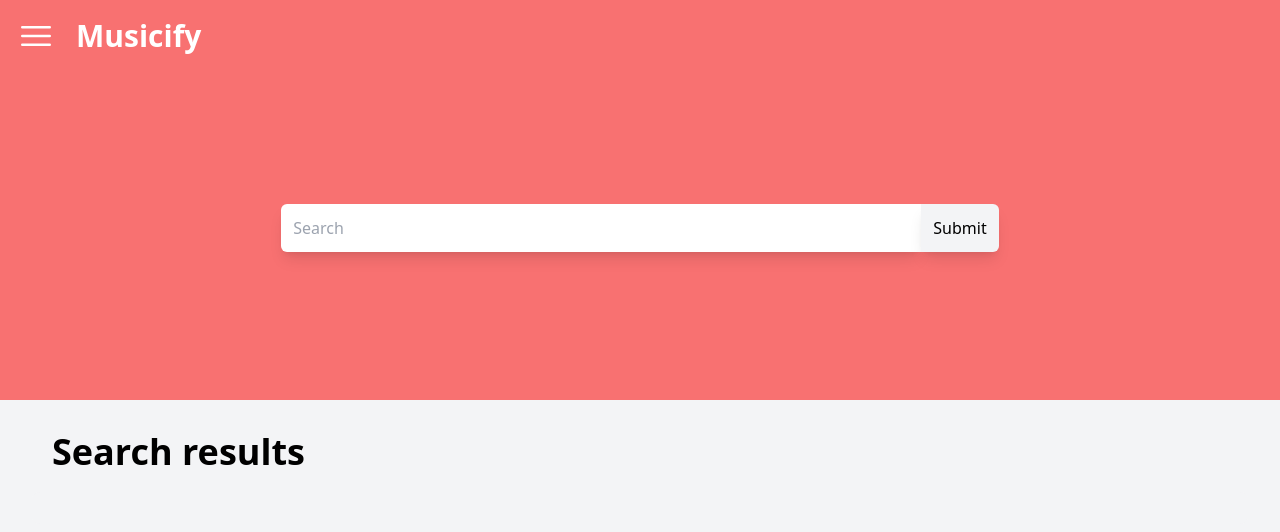
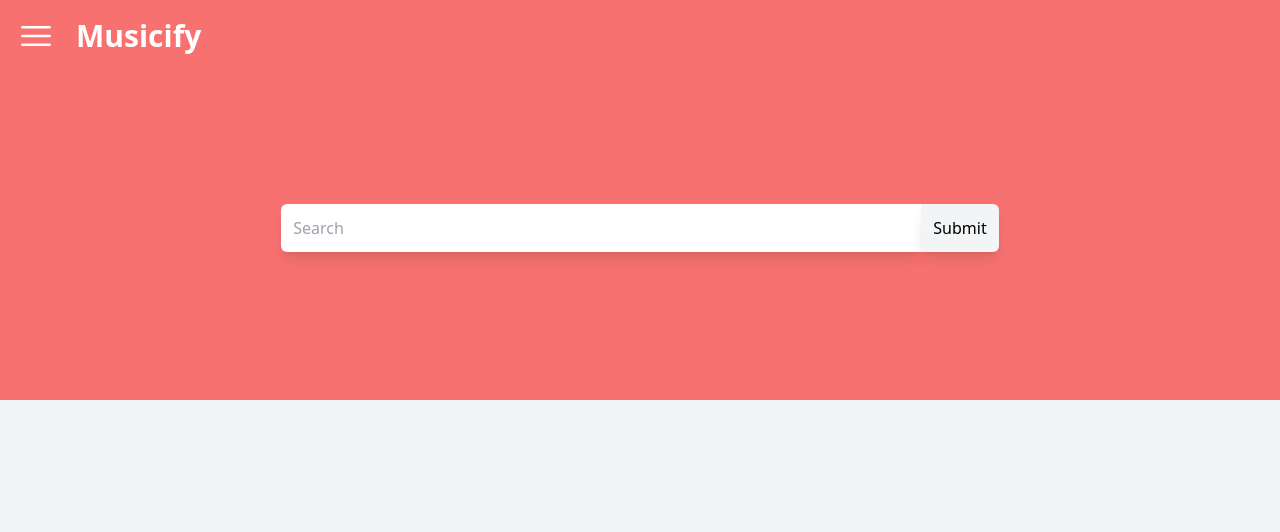
Before and after one commit to prajwal080501/musicify-shazam-api, a Next.js app: page /search in a window 1280 px wide. Shown: the top 532 px of the page. Built offline with nearby package versions, Linux system fonts and the light colour scheme.

Commit message:
added search functionality for songs

```diff
--- a/components/Hero/Hero.jsx
+++ b/components/Hero/Hero.jsx
@@ -1,26 +1,31 @@
 import React, { useState } from 'react'
 import axios from 'axios';
 import Sidebar from '../Sidebar/Sidebar';
-
+import Image from 'next/image';
+import bg from "../../Assets/bg.jpg"
+import Link from "next/link"
 const Hero = ({ isOpen, setIsOpen, handleOpen }) => {
 
     return (
         <>
 
             <div className='w-screen bg-red-400 h-[100vh] top-1/2 flex flex-col justify-items-center'>
-                <div className="flex items-center justify-items-center">
-
+                <div className='relative h-full w-full'>
+                <Image src={bg} layout="fill" className=' blur-sm' objectFit='cover'/>
+                </div>
+                <div className="flex absolute top-0 items-center justify-items-center">
                     <svg onClick={handleOpen} xmlns="http://www.w3.org/2000/svg" fill="none" viewBox="0 0 24 24" strokeWidth={1.5} stroke="currentColor" className="w-10 text-white hover:scale-105 active:scale-95 duration-200 ease cursor-pointer h-full pt-4 ml-4 ">
                         <path strokeLinecap="round" strokeLinejoin="round" d="M3.75 6.75h16.5M3.75 12h16.5m-16.5 5.25h16.5" />
                     </svg>
-
                     <p className='text-3xl pl-5 text-white font-bold pt-4'>Musicify</p>
                     <Sidebar isOpen={isOpen} handleOpen={handleOpen} setIsOpen={setIsOpen} />
                 </div>
 
-                <div className="flex flex-col h-screen items-center justify-center">
+                <div className="flex flex-col absolute top-1/2 h-fit w-screen items-center justify-center">
                     <h2 className='  animate-pulse text-center font-bold text-white text-5xl'>Music wherever you go.</h2>
+                    <Link href="/search">
                     <button className='bg-white w-fit font-medium p-2 text-lg rounded-md shadow-md mx-auto mt-5 text-center hover:bg-gray-200 hover:duration-200 ease hover:scale-105 active:scale-95'>Explore Songs</button>
+                    </Link>
                 </div>
             </div>
         </>
--- a/components/Searchcontainer/SearchContainer.jsx
+++ b/components/Searchcontainer/SearchContainer.jsx
@@ -4,8 +4,8 @@ import SongCard from '../SongCard/SongCard'
 
 const SearchContainer = ({songs, query}) => {
   return (
-    <div className="bg-gray-100 h-[100vh] max-w-[95vw] mx-auto">
-      <p className='font-bold text-black text-4xl p-5 mt-3'>Search results <span className='font-bold'>{query}</span></p>
+    <div className={songs.length>0 ? "bg-gray-100 h-[100vh] max-w-[95vw] mx-auto" : "hidden"}>
+      <p className=' text-black text-4xl p-5 mt-3'>Search results <span className='font-bold'>"{query}"</span></p>
     <div className="bg-gray-100 rounded-lg p-4 grid grid-cols-1 md:grid-cols-2 lg:grid-cols-3 xl:grid-cols-4 max-w-[95vw] mx-auto">
     {songs.map(song=>(
                 <Searchcard title={song["track"].title} image={song["track"]["images"]}/>
--- a/components/SongCard/SongCard.jsx
+++ b/components/SongCard/SongCard.jsx
@@ -2,7 +2,7 @@ import React from 'react'
 import Image from 'next/image'
 const SongCard = ({ title, image }) => {
     return (
-        <div className="w-fit h-fit hover:opacity-70 pb-3 ml-6 mb-8 shadow-md rounded-md hover:scale-105 ease duration-150 cursor-pointer bg-white">
+        <div className="w-fit h-fit hover:opacity-70 pb-3 ml-6 mb-8 shadow-md rounded-md hover:-translate-y-5 ease duration-200 cursor-pointer bg-white">
             <img src={`${image["coverart"]}`} className="rounded-md mx-auto" objectFit='contain' />
             <div className=" pl-2 pt-3 flex justify-between items-center">
                 <p className='font-bold text-base'>{title}</p>
--- a/pages/index.jsx
+++ b/pages/index.jsx
@@ -15,8 +15,8 @@ export default function Home({ isOpen, setIsOpen, handleOpen }) {
     url: 'https://shazam.p.rapidapi.com/songs/list-recommendations',
     params: {key: '484129036', locale: 'en-US'},
     headers: {
-      'X-RapidAPI-Key': process.env.RapidAPIKey,
-      'X-RapidAPI-Host': process.env.RapidAPIHost,
+      'X-RapidAPI-Key':'b4c218f272msh21bfa859ca66f2fp14a119jsn868c6b2145de',
+      'X-RapidAPI-Host': 'shazam.p.rapidapi.com',
     }
   };
 
--- a/pages/search.jsx
+++ b/pages/search.jsx
@@ -3,7 +3,7 @@ import React, { useState } from 'react'
 import SearchContainer from '../components/Searchcontainer/SearchContainer';
 import Sidebar from '../components/Sidebar/Sidebar'
 import SongContainer from '../components/Songcontainer/SongContainer';
-
+import Link from 'next/link';
 const search = ({ isOpen, setIsOpen, handleOpen }) => {
 const [songList, setSongList] = useState([]);
 const [query, setQuery] = useState("");
@@ -16,8 +16,8 @@ const [query, setQuery] = useState("");
     url: 'https://shazam.p.rapidapi.com/search',
     params: {term: query, locale: 'en-US', offset: '0', limit: '5'},
     headers: {
-      'X-RapidAPI-Key':process.env.RapidAPIKey,
-      'X-RapidAPI-Host': process.env.RapidAPIHost,
+      'X-RapidAPI-Key':'b4c218f272msh21bfa859ca66f2fp14a119jsn868c6b2145de',
+      'X-RapidAPI-Host': 'shazam.p.rapidapi.com',
     }
   };
 
@@ -37,8 +37,10 @@ const [query, setQuery] = useState("");
           <svg onClick={handleOpen} xmlns="http://www.w3.org/2000/svg" fill="none" viewBox="0 0 24 24" strokeWidth={1.5} stroke="currentColor" className="w-10 text-white hover:scale-105 active:scale-95 duration-200 ease cursor-pointer h-full pt-4 ml-4 ">
             <path strokeLinecap="round" strokeLinejoin="round" d="M3.75 6.75h16.5M3.75 12h16.5m-16.5 5.25h16.5" />
           </svg>
+          <Link href="/">
+          <p className='text-3xl cursor-pointer pl-5 text-white font-bold pt-4'>Musicify</p>
+          </Link>
 
-          <p className='text-3xl pl-5 text-white font-bold pt-4'>Musicify</p>
           <Sidebar isOpen={isOpen} handleOpen={handleOpen} setIsOpen={setIsOpen} />
         </div>
         <form onSubmit={onSubmit} className="w-screen h-full flex items-center justify-center">
```
